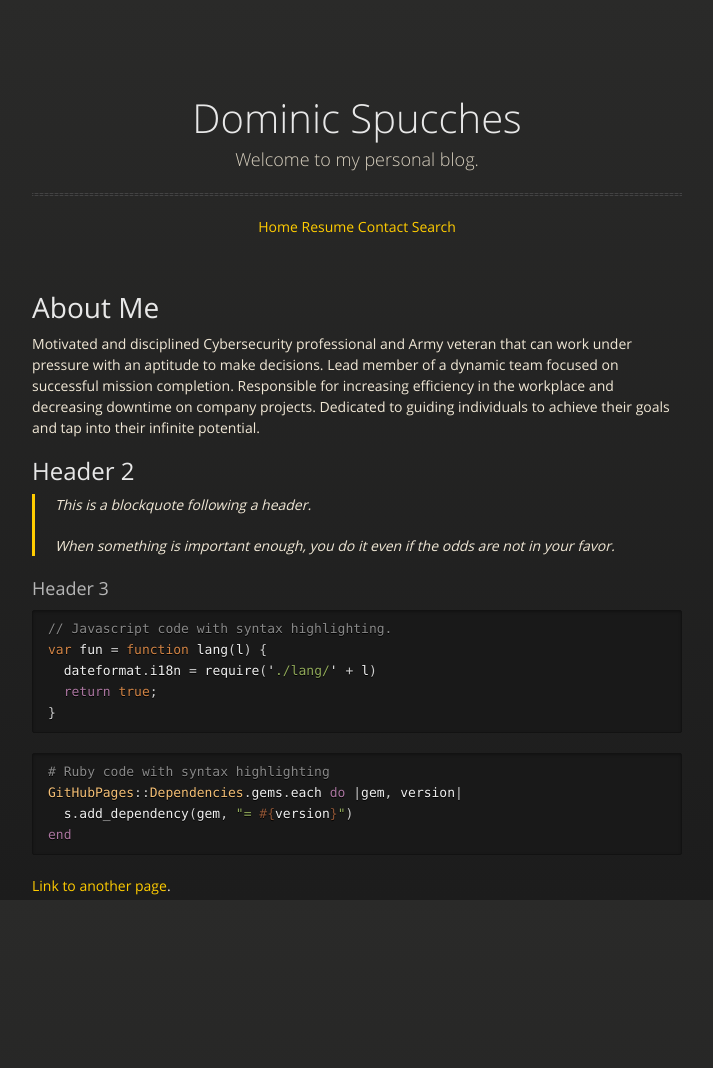
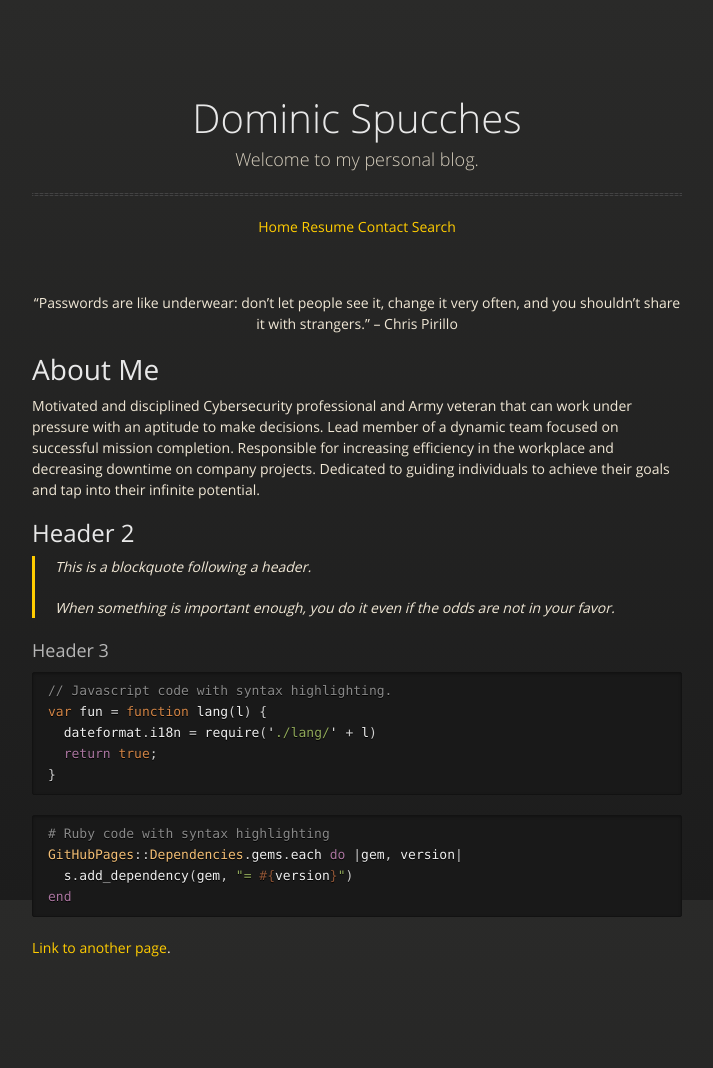
Before and after one commit to dspucches/dspucches.github.io, a Jekyll site: the page built from index.md, in a window 1280 px wide. Shown: the whole page, without its empty margins (283-996 px from the left). Built offline with Jekyll 4.4.1, drawn with Linux system fonts in a browser that asks for light colours; our own code applies the rules of GitHub Pages for plain Markdown files; before the commit the page ends 1006 px from its top, so only the background shows below that.

Commit message:
Update index.md

```diff
--- a/index.md
+++ b/index.md
@@ -1,6 +1,8 @@
 ---
 layout: default
 ---
+
+<p style="text-align: center;">“Passwords are like underwear: don’t let people see it, change it very often, and you shouldn’t share it with strangers.” – Chris Pirillo</p>
 
 
 # About Me
```
